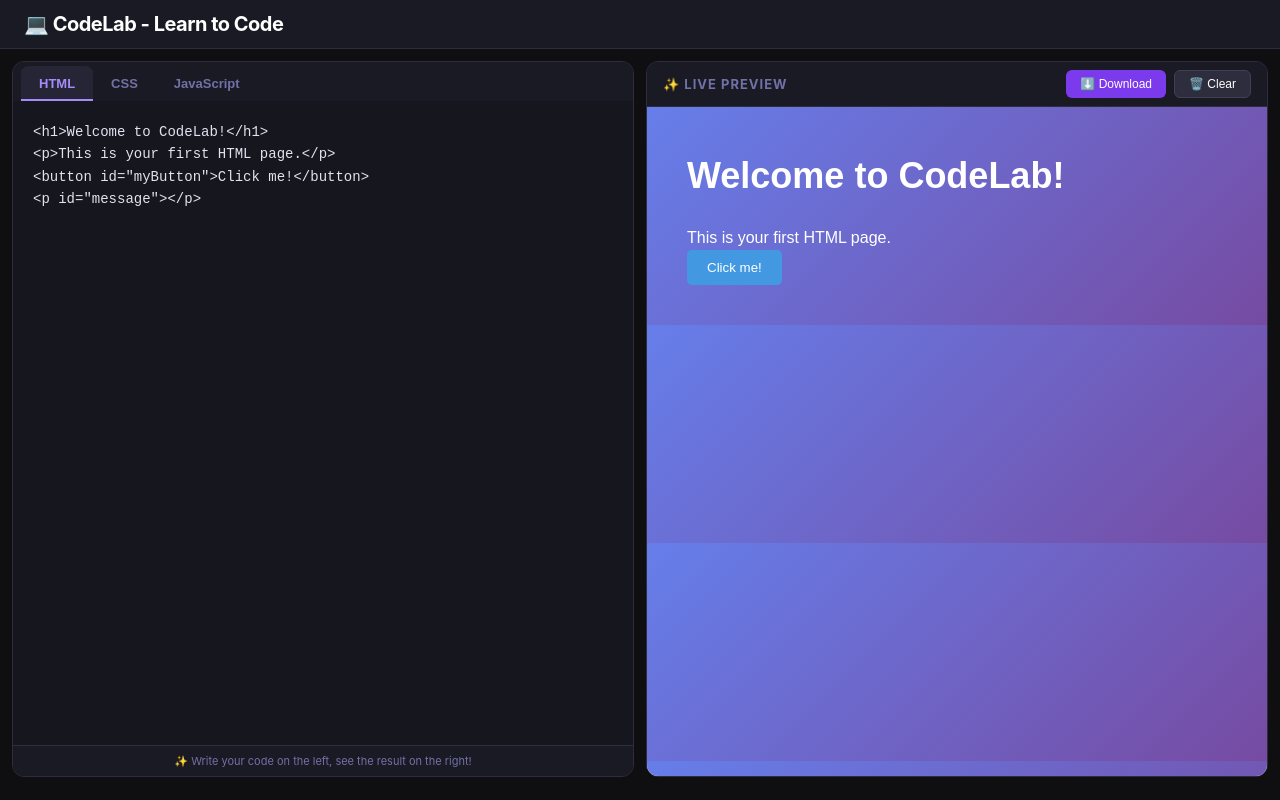
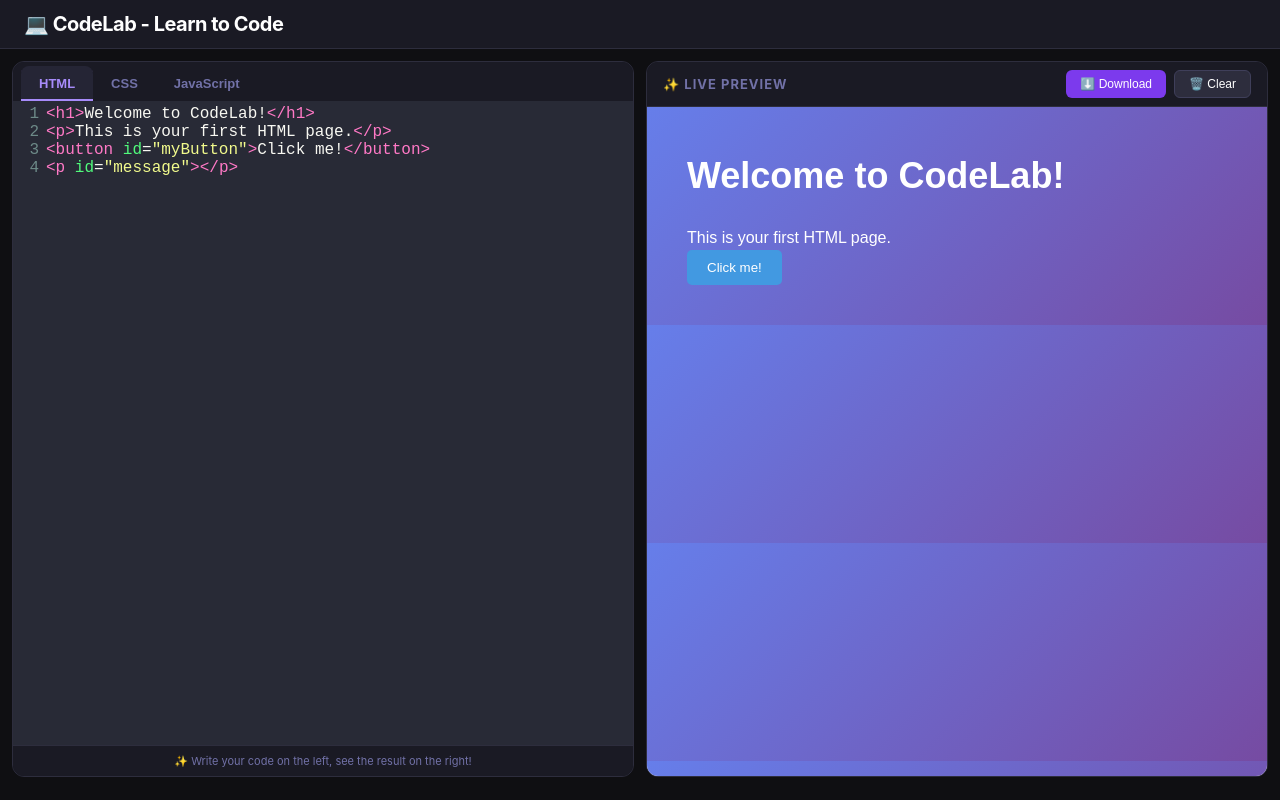
Before and after one commit to Pinkish-Warrior/CodeLab, a website: page index.html in a window 1280 px wide. Both pictures are taken after a click on the button "HTML". Drawn offline with nearby package versions, Linux system fonts and the light colour scheme.

Commit message:
feat: Implement CodeMirror editor with indentation and favicon update

```diff
--- a/index.html
+++ b/index.html
@@ -4,6 +4,13 @@
     <meta charset="UTF-8">
     <meta name="viewport" content="width=device-width, initial-scale=1.0">
     <title>CodeLab - Learn to Code</title>
+    <link rel="apple-touch-icon" sizes="180x180" href="favicon_io/apple-touch-icon.png">
+    <link rel="icon" type="image/png" sizes="32x32" href="favicon_io/favicon-32x32.png">
+    <link rel="icon" type="image/png" sizes="16x16" href="favicon_io/favicon-16x16.png">
+    <link rel="manifest" href="favicon_io/site.webmanifest">
+    <link rel="shortcut icon" href="favicon_io/favicon.ico">
+    <link rel="stylesheet" href="node_modules/codemirror/lib/codemirror.css">
+    <link rel="stylesheet" href="node_modules/codemirror/theme/dracula.css">
     <style>
         * {
             margin: 0;
@@ -170,6 +177,11 @@
             text-align: center;
             border-top: 1px solid #2d2d3d;
         }
+
+        .CodeMirror {
+            height: 100%;
+            font-family: 'Fira Code', 'Cascadia Code', monospace;
+        }
     </style>
 </head>
 <body>
@@ -187,9 +199,9 @@
             </div>
 
             <div class="editor-container">
-                <textarea id="htmlCode" class="editor-content active"></textarea>
-                <textarea id="cssCode" class="editor-content"></textarea>
-                <textarea id="jsCode" class="editor-content"></textarea>
+                <textarea id="htmlCode"></textarea>
+                <textarea id="cssCode"></textarea>
+                <textarea id="jsCode"></textarea>
             </div>
 
             <div class="info-message">
@@ -211,25 +223,81 @@
         </div>
     </div>
 
+    <script src="node_modules/codemirror/lib/codemirror.js"></script>
+    <script src="node_modules/codemirror/mode/xml/xml.js"></script>
+    <script src="node_modules/codemirror/mode/css/css.js"></script>
+    <script src="node_modules/codemirror/mode/javascript/javascript.js"></script>
     <script>
-        const htmlCode = document.getElementById('htmlCode');
-        const cssCode = document.getElementById('cssCode');
-        const jsCode = document.getElementById('jsCode');
         const preview = document.getElementById('preview');
         const tabs = document.querySelectorAll('.tab');
-        const editors = document.querySelectorAll('.editor-content');
+
+        // Custom command for full document auto-indentation
+        CodeMirror.commands.indentAutoAll = function(cm) {
+            cm.operation(function() {
+                for (let i = 0; i < cm.lineCount(); i++) {
+                    cm.indentLine(i);
+                }
+            });
+        };
+
+        const editorOptions = {
+            theme: 'dracula',
+            lineNumbers: true,
+            autoCloseBrackets: true,
+            extraKeys: {
+                "Ctrl-I": "indentAutoAll",
+                "Cmd-I": "indentAutoAll", // For macOS
+            }
+        };
+
+        const htmlEditor = CodeMirror.fromTextArea(document.getElementById('htmlCode'), {
+            mode: 'xml',
+            autoCloseTags: true,
+            ...editorOptions
+        });
+
+        const cssEditor = CodeMirror.fromTextArea(document.getElementById('cssCode'), {
+            mode: 'css',
+            ...editorOptions
+        });
+
+        const jsEditor = CodeMirror.fromTextArea(document.getElementById('jsCode'), {
+            mode: 'javascript',
+            ...editorOptions
+        });
+
+        const editorWrappers = {
+            html: htmlEditor.getWrapperElement(),
+            css: cssEditor.getWrapperElement(),
+            js: jsEditor.getWrapperElement(),
+        };
 
         function switchTab(tab, element) {
-            editors.forEach(editor => editor.classList.remove('active'));
+            // Deactivate all tabs
             tabs.forEach(t => t.classList.remove('active'));
-            document.getElementById(tab + 'Code').classList.add('active');
+            // Hide all editors
+            for (const key in editorWrappers) {
+                editorWrappers[key].style.display = 'none';
+            }
+
+            // Activate the selected tab
             element.classList.add('active');
+            // Show the selected editor
+            editorWrappers[tab].style.display = 'block';
+            // Refresh the selected editor
+            if (tab === 'html') {
+                htmlEditor.refresh();
+            } else if (tab === 'css') {
+                cssEditor.refresh();
+            } else if (tab === 'js') {
+                jsEditor.refresh();
+            }
         }
 
         function updatePreview() {
-            const html = htmlCode.value;
-            const css = cssCode.value;
-            const js = jsCode.value;
+            const html = htmlEditor.getValue();
+            const css = cssEditor.getValue();
+            const js = jsEditor.getValue();
 
             const completeHTML = `<!DOCTYPE html>
 <html>
@@ -248,24 +316,16 @@
     <\/script>
 </body>
 </html>`;
-
-            // The 'srcdoc' approach (commented out below) is the recommended fix for the text selection issue.
-            // preview.srcdoc = completeHTML;
-
-            // Reverted to the original approach as requested for understanding the process.
-            // This method can cause browsers to block text selection due to security sandboxing.
-            preview.contentDocument.open();
-            preview.contentDocument.write(completeHTML);
-            preview.contentDocument.close();
+            preview.srcdoc = completeHTML;
         }
 
-        htmlCode.addEventListener('input', updatePreview);
-        cssCode.addEventListener('input', updatePreview);
-        jsCode.addEventListener('input', updatePreview);
+        htmlEditor.on('change', updatePreview);
+        cssEditor.on('change', updatePreview);
+        jsEditor.on('change', updatePreview);
 
         function loadDefaultExample() {
-            htmlCode.value = '<h1>Welcome to CodeLab!</h1>\n<p>This is your first HTML page.</p>\n<button id="myButton">Click me!</button>\n<p id="message"></p>';
-            cssCode.value = cssCode.value = `body {
+            htmlEditor.setValue('<h1>Welcome to CodeLab!</h1>\n<p>This is your first HTML page.</p>\n<button id="myButton">Click me!</button>\n<p id="message"></p>');
+            cssEditor.setValue(`body {
   background: linear-gradient(135deg, #667eea 0%, #764ba2 100%);
   color: white;
   padding: 40px;
@@ -287,18 +347,18 @@ button {
 
 button:hover {
   background-color: #3182ce;
-}`;
-            jsCode.value = `document.getElementById("myButton").addEventListener("click", function() {
+}`);
+            jsEditor.setValue(`document.getElementById("myButton").addEventListener("click", function() {
   document.getElementById("message").textContent = "👋 Hello, <write your name here>!";
   document.getElementById("myButton").style.display = "none";
-})`;
+})`);
             updatePreview();
         }
 
         function downloadCode() {
-            const html = htmlCode.value;
-            const css = cssCode.value;
-            const js = jsCode.value;
+            const html = htmlEditor.getValue();
+            const css = cssEditor.getValue();
+            const js = jsEditor.getValue();
 
             const completeHTML = `<!DOCTYPE html>
 <html>
@@ -327,13 +387,19 @@ button:hover {
         }
 
         function clearCode() {
-            htmlCode.value = '';
-            cssCode.value = '';
-            jsCode.value = '';
+            htmlEditor.setValue('');
+            cssEditor.setValue('');
+            jsEditor.setValue('');
             updatePreview();
         }
 
-        window.addEventListener('DOMContentLoaded', loadDefaultExample);
+        window.addEventListener('DOMContentLoaded', () => {
+            loadDefaultExample();
+            // Show HTML editor by default
+            editorWrappers.css.style.display = 'none';
+            editorWrappers.js.style.display = 'none';
+            htmlEditor.refresh();
+        });
     </script>
 </body>
 </html>
```
Also changed, not shown: favicon.ico (deleted), favicon_io/android-chrome-192x192.png (added), favicon_io/android-chrome-512x512.png (added), favicon_io/apple-touch-icon.png (added), favicon_io/favicon-16x16.png (added), favicon_io/favicon-32x32.png (added), favicon_io/favicon.ico (added), favicon_io/site.webmanifest (added).
